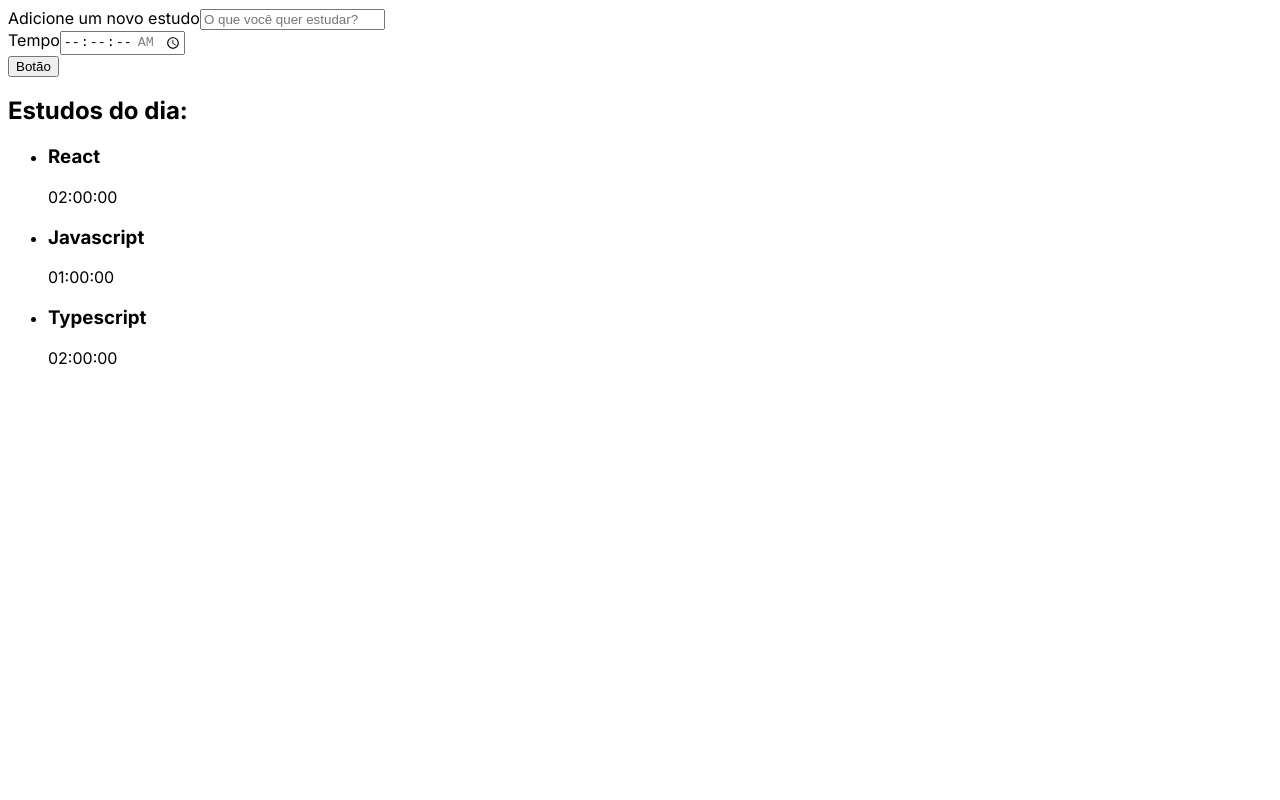
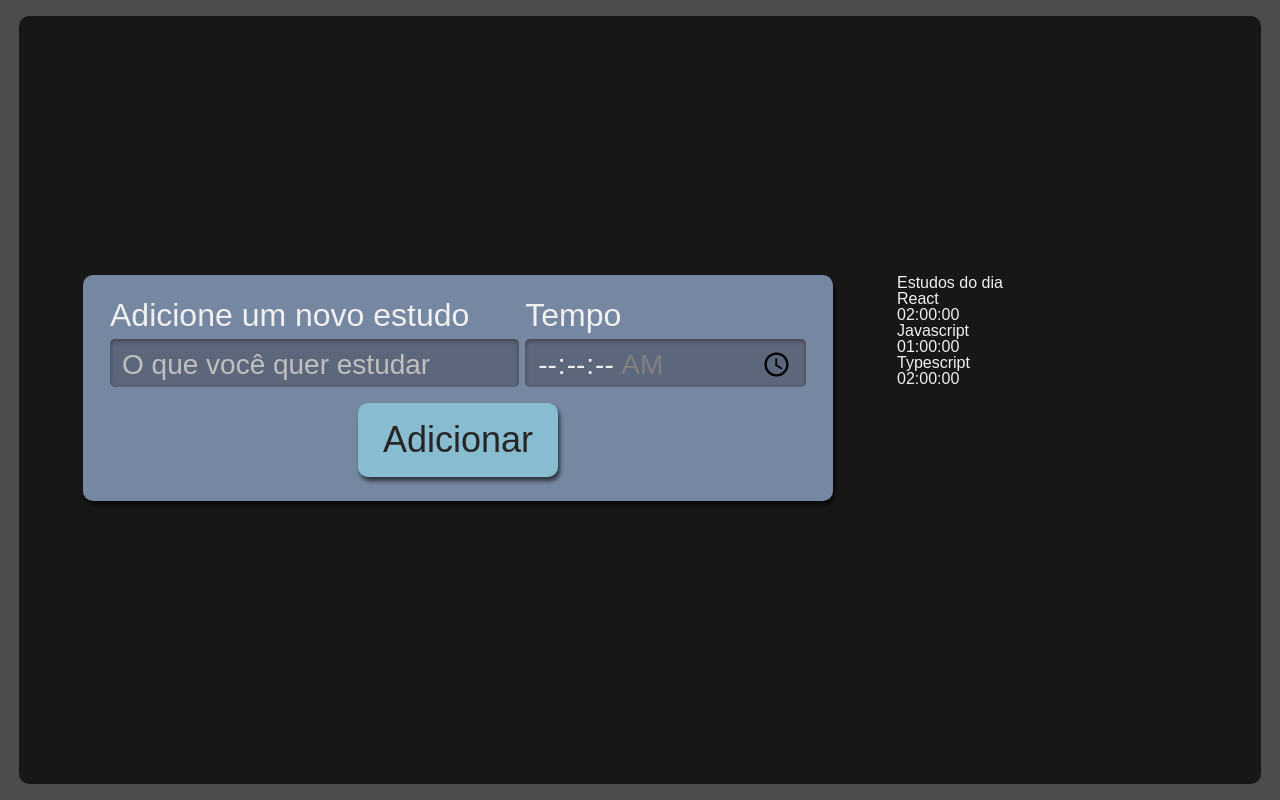
Before and after one commit to GustavoRRSilva/timerTs, a Next.js app: page / in a window 1280 px wide. Built offline with nearby package versions, Linux system fonts and the light colour scheme.

Commit message:
feat:adicionando sass

```diff
--- /dev/null
+++ b/src/components/Button/Button.module.scss
@@ -0,0 +1,25 @@
+.botao {
+  align-self: center;
+  background-color: #88bcd1;
+  border-radius: 10px;
+  box-shadow: 2px 4px 4px #0000009F;
+  color: #272626;
+  cursor: pointer;
+  font-size: 1.25rem;
+  padding: 16px;
+  width: 150px;
+
+  &:active {
+    background-color: #7CA6B7;
+    box-shadow: 2px 2px 4px #0000009F inset;
+  }
+}
+
+@media screen and (min-width: 1280px) {
+  .botao {
+    grid-column-start: span 2;
+    justify-self: center;
+    width: 200px;
+    font-size: 2.25rem;
+  }
+}
--- a/src/components/Button/index.tsx
+++ b/src/components/Button/index.tsx
@@ -1,5 +1,11 @@
-export default function Button() {
-  return <button>
-    Botão
-  </button>
+import styles from "./Button.module.scss";
+
+//Interface para buttonProps
+interface ButtonProps{
+  texto:string
 }
+
+//Adicionando a Props
+export default function Button({texto}:ButtonProps) {
+  return <button className={styles.botao}>{texto}</button>;
+}
--- /dev/null
+++ b/src/components/Form/Form.module.scss
@@ -0,0 +1,61 @@
+.novaTarefa {
+  display:flex;
+  flex-direction: column;
+  grid-area: nova-tarefa;
+  background-color: #7687A1;
+  border-radius: 10px;
+  box-shadow: 2px 4px 4px #0000009F;
+  padding: 12px;
+
+  .inputContainer {
+    display: flex;
+    flex-direction: column;
+    width: 100%;
+    margin-bottom: 16px;
+
+    label {
+      margin-bottom: 8px;
+      font-size: 1.25rem;
+    }
+
+    input {
+      width: 100%;
+      padding: 8px 12px 4px;
+      box-sizing: border-box;
+      border: unset;
+      border-radius: 5px;
+      background-color: #5D677C;
+      box-shadow: 0px 2px 4px #2D2B2B9F inset;
+
+      &::placeholder {
+        color: #BFBFBF;
+      }
+    }
+  }
+
+  @media screen and (min-width: 1280px) {
+    flex-direction: row;
+    flex-wrap: wrap;
+    justify-content: space-around;
+    font-size: 2.25rem;
+    padding: 24px;
+    box-sizing: border-box;
+
+    .inputContainer {
+      width: calc(60% - 12px);
+
+      &:last-of-type {
+        width: 40%;
+      }
+
+      label {
+        font-size: 2rem;
+      }
+
+      input {
+        height: 100%;
+        font-size: 1.75rem;
+      }
+    }
+  }
+}
--- a/src/components/Form/index.tsx
+++ b/src/components/Form/index.tsx
@@ -1,31 +1,31 @@
 import Button from "../Button";
+import style from "./Form.module.scss";
 export default function Form() {
   return (
-    <form action="">
-      <div>
+    <form className={style.novaTarefa}>
+      <div className={style.inputContainer}>
         <label htmlFor="tarefa">Adicione um novo estudo</label>
         <input
           type="text"
           name="tarefa"
           id="tarefa"
-          placeholder="O que você quer estudar?"
+          placeholder="O que você quer estudar"
           required
         />
       </div>
-      <div>
+      <div className={style.inputContainer}>
         <label htmlFor="tempo">Tempo</label>
         <input
           type="time"
-          step={1}
+          step="1"
           name="tempo"
           id="tempo"
-          placeholder="Digite o tempo da tarefa"
-          min={"00:00:00"}
-          max={"01:30:00"}
+          min="00:00:00"
+          max="01:30:00"
           required
         />
       </div>
-      <Button />
+      <Button texto = "Adicionar"/>
     </form>
   );
 }
--- /dev/null
+++ b/src/components/List/List.Module.css
@@ -0,0 +1,71 @@
+.listaTarefas {
+  grid-area: tarefas;
+  height: 100%;
+}
+.listaTarefas h2 {
+  font-size: 1.25rem;
+  margin: 15px 0;
+}
+.listaTarefas ul {
+  max-height: 350px;
+  overflow-y: scroll;
+  scrollbar-width: thin;
+}
+
+@media screen and (min-width: 1280px) {
+  .listaTarefas h2 {
+    text-align: center;
+    font-size: 2.25rem;
+    margin-bottom: 24px;
+  }
+
+  .listaTarefas ul {
+    overflow: auto;
+    max-height: 500px;
+  }
+}
+.item {
+  background-color: #4d4d4d;
+  border-radius: 8px;
+  box-shadow: 2px 4px 4px #0000009f;
+  padding: 12px;
+  margin-bottom: 8px;
+  position: relative;
+  cursor: pointer;
+}
+.listaTarefas h3 {
+  margin-bottom: 8px;
+  word-break: break-all;
+}
+
+.listaTarefas span {
+  color: #d0d0d0;
+}
+
+@media screen and (min-width: 1280px) {
+  .item {
+    font-size: 1.8rem;
+  }
+}
+
+.itemSelecionado {
+  background-color: #292929;
+  box-shadow: 2px 4px 4px #0000009f inset;
+}
+
+.itemCompletado {
+  background-color: #566f42;
+  cursor: auto;
+}
+.concluido {
+  display: block;
+
+  background-repeat: no-repeat;
+  background-size: 38px 38px;
+  position: absolute;
+  top: 50%;
+  right: 12px;
+  transform: translateY(-50%);
+  width: 42px;
+  height: 43px;
+}
--- a/src/components/List/index.tsx
+++ b/src/components/List/index.tsx
@@ -1,3 +1,5 @@
+import style from "./List.module.css";
+
 export default function List() {
   const tarefas = [
     {
@@ -14,11 +16,11 @@ export default function List() {
     },
   ];
   return (
-    <aside>
-      <h2>Estudos do dia:</h2>
+    <aside className={style.listaTarefas}>
+      <h2> Estudos do dia </h2>
       <ul>
         {tarefas.map((item, index) => (
-          <li key={index}>
+          <li key={index} className={style.item}>
             <h3>{item.nome}</h3>
             <span>{item.tempo}</span>
           </li>
--- a/src/pages/index.tsx
+++ b/src/pages/index.tsx
@@ -1,7 +1,7 @@
 import Head from "next/head";
 import Image from "next/image";
 import { Inter } from "next/font/google";
-import styles from "@/styles/Home.module.css";
+import styles from "@/styles/Home.module.scss";
 import Button from "@/components/Button";
 import Form from "@/components/Form";
 import List from "@/components/List";
@@ -17,7 +17,7 @@ export default function Home() {
         <meta name="viewport" content="width=device-width, initial-scale=1" />
         <link rel="icon" href="/favicon.ico" />
       </Head>
-      <main className={`${styles.main} ${inter.className}`}>
+      <main className={`${styles.main} ${styles.AppStyle} `}>
         <Form />
         <List/>
       </main>
--- /dev/null
+++ b/src/styles/Home.module.scss
@@ -0,0 +1,30 @@
+.AppStyle {
+    display: grid;
+    grid-template-rows: min-content min-content auto;
+    grid-template-areas:
+    "nova-tarefa"
+    "cronometro"
+    "tarefas"
+    ;
+    row-gap: 24px;
+    min-width: 320px;
+    min-height: calc(100vh - 32px);
+    width: 100%;
+    padding: 32px;
+    box-sizing: border-box;
+    border-radius: 10px;
+    background-color: #171717;
+
+    @media screen and (min-width:1280px)  {
+      grid-template-areas:
+      "nova-tarefa tarefas"
+      "cronometro tarefas"
+      ;
+      column-gap: 64px;
+      grid-template-rows: min-content min-content;
+      grid-template-columns: 750px 300px;
+      justify-content: center;
+      align-content: center;
+      padding: 64px;
+    }
+  }
--- a/src/styles/globals.css
+++ b/src/styles/globals.css
@@ -0,0 +1,95 @@
+html, body, div, span, applet, object, iframe,
+h1, h2, h3, h4, h5, h6, p, blockquote, pre,
+a, abbr, acronym, address, big, cite, code,
+del, dfn, em, img, ins, kbd, q, s, samp,
+small, strike, strong, sub, sup, tt, var,
+b, u, i, center,
+dl, dt, dd, ol, ul, li,
+fieldset, form, label, legend,
+table, caption, tbody, tfoot, thead, tr, th, td,
+article, aside, canvas, details, embed,
+figure, figcaption, footer, header, hgroup,
+menu, nav, output, ruby, section, summary,
+time, mark, audio, video {
+	margin: 0;
+	padding: 0;
+	border: 0;
+	font-size: 100%;
+	font: inherit;
+	vertical-align: baseline;
+}
+/* HTML5 display-role reset for older browsers */
+article, aside, details, figcaption, figure,
+footer, header, hgroup, menu, nav, section {
+	display: block;
+}
+body {
+	line-height: 1;
+}
+ol, ul {
+	list-style: none;
+}
+blockquote, q {
+	quotes: none;
+}
+blockquote:before, blockquote:after,
+q:before, q:after {
+	content: '';
+	content: none;
+}
+table {
+	border-collapse: collapse;
+	border-spacing: 0;
+}
+
+
+input {
+	font-family: inherit;
+	font-size: inherit;
+	font-weight: inherit;
+	color: inherit;
+}
+
+button {
+	border: unset;
+	background-color: unset;
+	font-family: inherit;
+	font-size: inherit;
+	font-weight: inherit;
+	color: inherit;
+}
+
+@import url('https://fonts.googleapis.com/css2?family=Manjari&display=swap');
+
+body {
+	display: flex;
+	justify-content: center;
+	font-family: 'Manjari', sans-serif;
+	color: #F0F0F0;
+	background-color: #4C4C4C;
+	height: 100%;
+	width: 100%;
+	padding: 16px;
+	box-sizing: border-box;
+}
+
+#root {
+	width: 100%;
+}
+
+::-webkit-scrollbar {
+	width: 8px;
+}
+
+::-webkit-scrollbar-track {
+	background: unset;
+}
+
+::-webkit-scrollbar-thumb {
+	border-radius: 4px;
+	background: #888;
+}
+
+::-webkit-scrollbar-thumb:hover {
+	background: #555;
+}
```
Also changed, not shown: package.json (+5 -4 lines), public/check-mark.svg (added), src/styles/Home.module.css (deleted), 1 other file (tests, documents, lock files or other folders).
